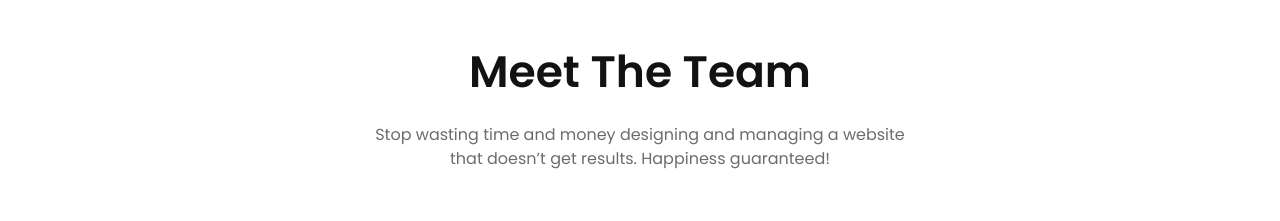
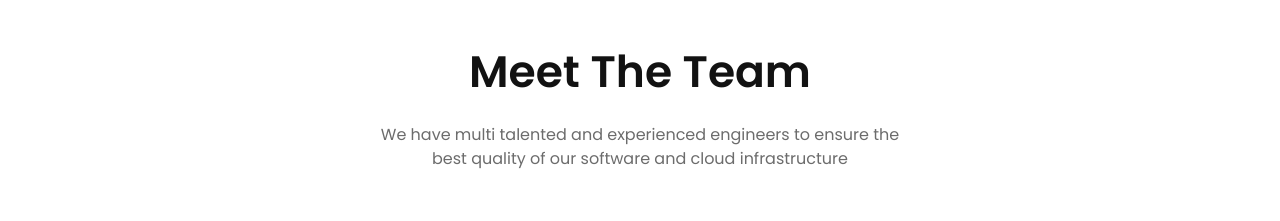
Before and after one commit to shawon100/cloudageskill.com, a plain HTML site: page index.html in a window 1280 px wide. Shown: the part 4540-4761 px from the top of the page. Drawn offline with Linux system fonts and the light colour scheme.

Commit message:
Updated contents

```diff
--- a/index.html
+++ b/index.html
@@ -796,7 +796,7 @@
                 <div class="col-lg-6 col-md-10">
                     <div class="section-title text-center pb-30">
                         <h3 class="title">Meet The Team</h3>
-                        <p class="text">Stop wasting time and money designing and managing a website that doesn’t get results. Happiness guaranteed!</p>
+                        <p class="text">We have multi talented and experienced engineers to ensure the best quality of our software and cloud infrastructure</p>
                     </div> <!-- section title -->
                 </div>
             </div> <!-- row -->
```
